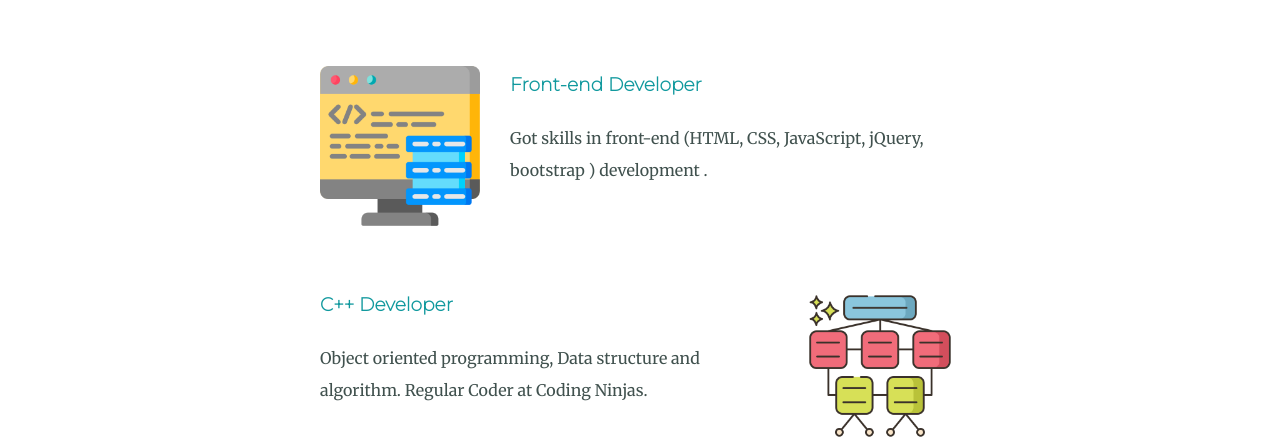
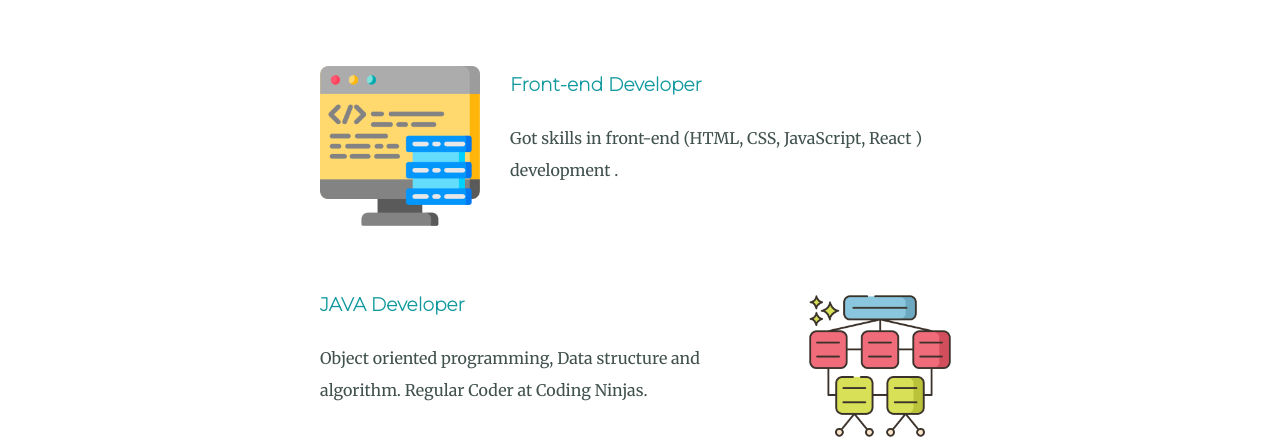
Before and after one commit to Shreyesh1/My-profile-site, a plain HTML site: page index.html in a window 1280 px wide. Shown: the part 1420-1859 px from the top of the page. Drawn offline with Linux system fonts and the light colour scheme; a web font is replaced by a local one.

Commit message:
Update index.html

```diff
--- a/index.html
+++ b/index.html
@@ -40,12 +40,12 @@
       <div class="skill-row">
         <img class="webdevimg" src="data.png" alt="skill-1">
         <h3>Front-end Developer</h3>
-        <p> Got skills in front-end (HTML, CSS, JavaScript, jQuery, bootstrap
+        <p> Got skills in front-end (HTML, CSS, JavaScript, React
           ) development .</p>
       </div>
       <div class="skill-row">
         <img class="dsaimg" src="algorithm.png" alt="skill-2">
-        <h3>C++ Developer</h3>
+        <h3>JAVA Developer</h3>
         <p>Object oriented programming, Data structure and algorithm. Regular Coder at Coding Ninjas.</p>
       </div>
     </div>
```
